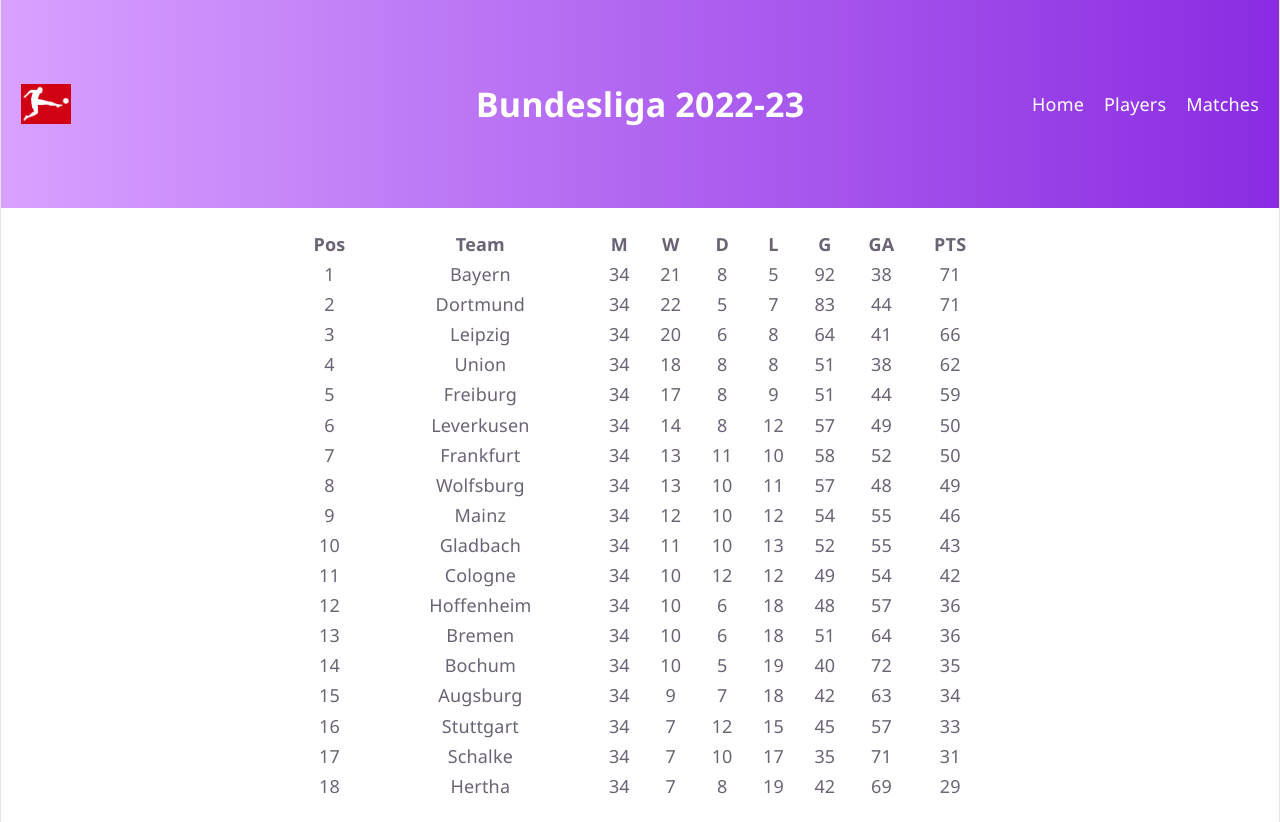
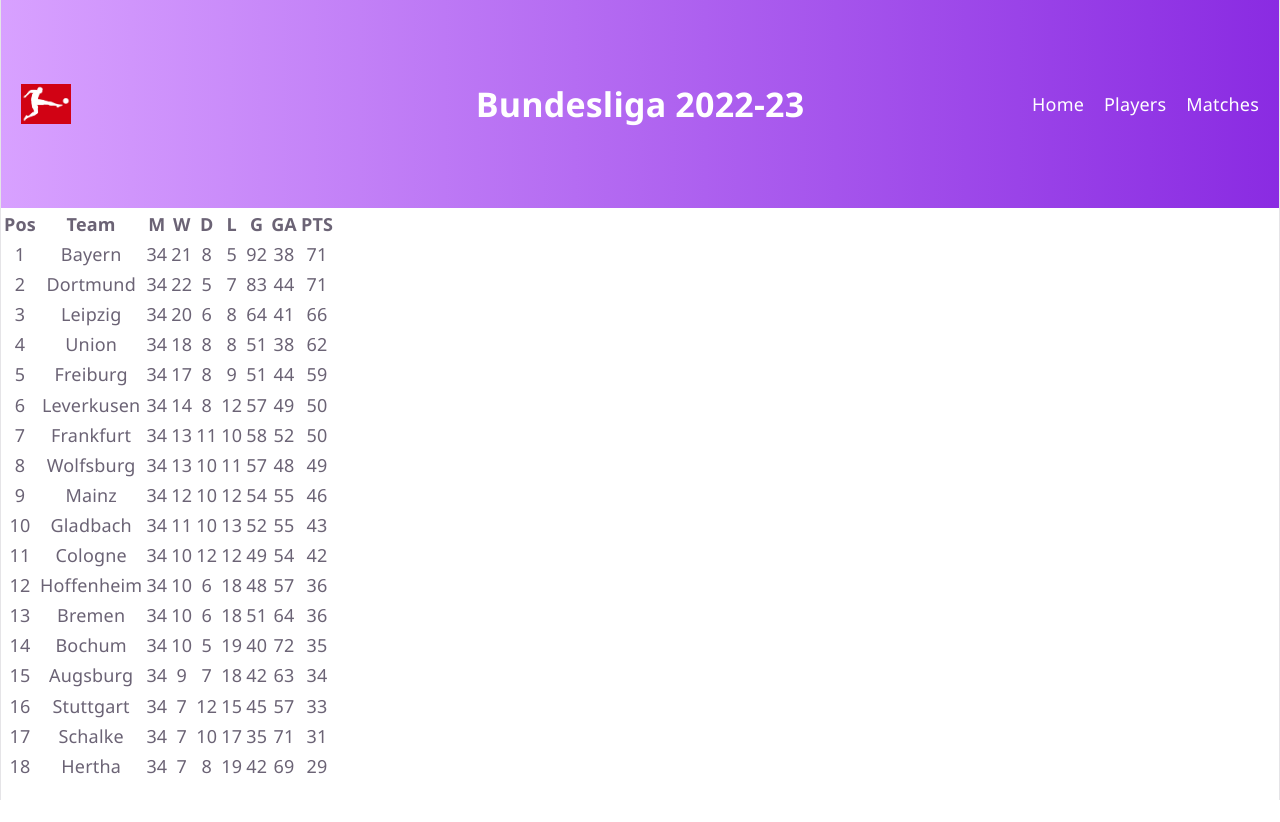
Before and after one commit to W-ren-P/react_master_v2, a React (Vite) app in the folder cp-bootcamp/: page / in a window 1280 px wide. After the commit the page ends 800 px from the top, so only its background shows below. Built offline with nearby package versions, Linux system fonts and the light colour scheme.

Commit message:
Made Matches table wider

```diff
--- a/cp-bootcamp/src/App.css
+++ b/cp-bootcamp/src/App.css
@@ -145,6 +145,14 @@
   margin: 20px 230px;
 }
 
+.table_container_b {
+  display: flex;
+  flex-direction: column;
+  justify-content: center; /* Vertical alignment */
+  /* align-items: center; Horizontal alignment */
+  margin: 20px 100px;
+}
+
 /* ul {
   list-style-type: none;
 } */
--- a/cp-bootcamp/src/LeagueTable.jsx
+++ b/cp-bootcamp/src/LeagueTable.jsx
@@ -135,7 +135,7 @@
   }, []);
 
   return (
-    <div className="table_container">
+    <div className="table_container_c">
       {tableRows.length === 0 ? (
         <p>Loading league table...</p>
       ) : (
```
